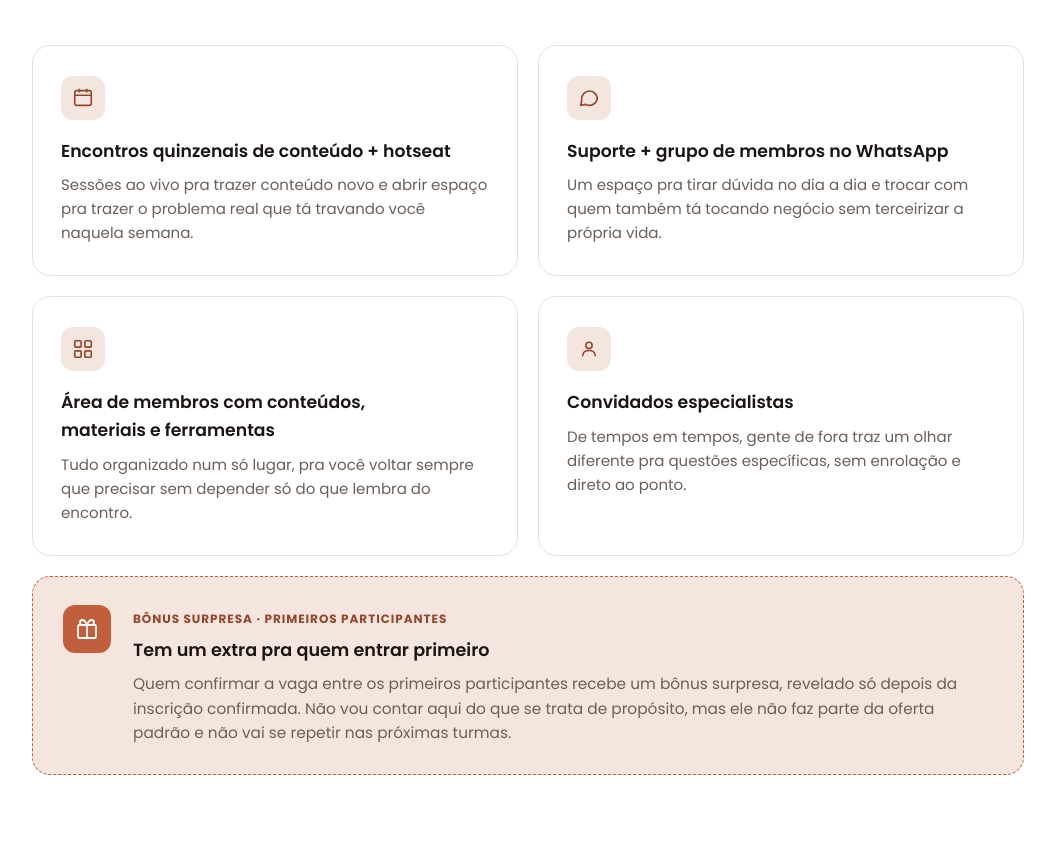
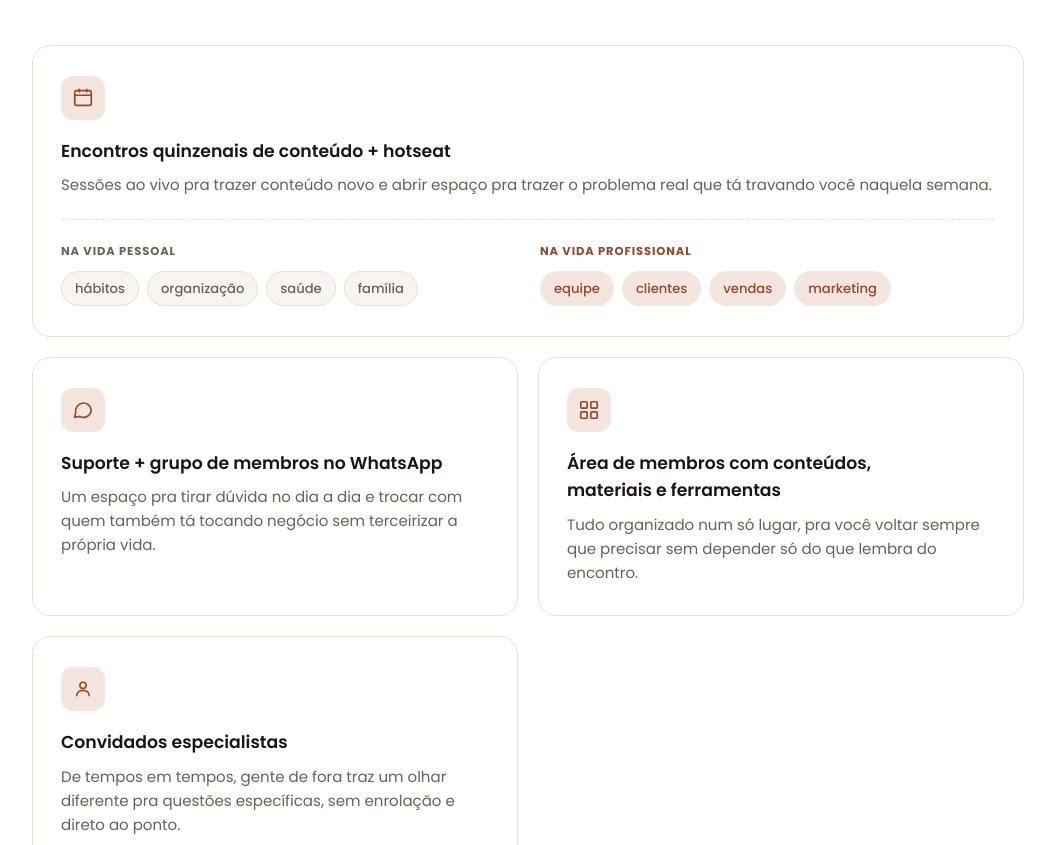
Before and after one commit to fredcandiotapro-byte/mentoria-worklife, a plain HTML site: page index.html in a window 1280 px wide. Shown: the part 1903-2748 px from the top of the page, without its empty margins (112-1167 px from the left). Drawn offline with Linux system fonts and the light colour scheme.

Commit message:
Add personal/professional discussion topics to meetings card
Co-Authored-By: Claude Sonnet 5 <noreply@anthropic.com>

```diff
--- a/index.html
+++ b/index.html
@@ -273,6 +273,44 @@
     color:var(--ink-soft);
   }
 
+  .card-featured{grid-column:1 / -1;}
+
+  .topics{
+    margin-top:22px;
+    padding-top:22px;
+    border-top:1px dashed var(--line);
+    display:grid;
+    grid-template-columns:1fr 1fr;
+    gap:24px;
+  }
+  .topics-label{
+    display:block;
+    font-size:11.5px;
+    font-weight:700;
+    letter-spacing:0.08em;
+    text-transform:uppercase;
+    margin-bottom:10px;
+  }
+  .topics-col.is-pessoal .topics-label{color:var(--ink-soft);}
+  .topics-col.is-profissional .topics-label{color:var(--accent-deep);}
+  .topics-tags{
+    display:flex;
+    flex-wrap:wrap;
+    gap:8px;
+    list-style:none;
+    margin:0;
+    padding:0;
+  }
+  .topics-tags li{
+    font-size:0.82rem;
+    font-weight:500;
+    padding:6px 13px;
+    border-radius:999px;
+    border:1px solid var(--line);
+  }
+  .is-pessoal .topics-tags li{background:var(--surface);color:var(--ink-soft);}
+  .is-profissional .topics-tags li{background:var(--accent-tint);color:var(--accent-deep);border-color:transparent;}
+
   .bonus{
     margin-top:20px;
     display:flex;
@@ -431,6 +469,7 @@
     .porque-diagram svg{max-width:260px;}
     .para-quem .wrap{grid-template-columns:1fr;}
     .cards{grid-template-columns:1fr;}
+    .topics{grid-template-columns:1fr;gap:20px;}
     .entregaveis-head{align-items:flex-start;}
     .meta-pill{border-radius:16px;align-items:flex-start;}
     .bonus{flex-direction:column;}
@@ -547,12 +586,32 @@
       </span>
     </div>
     <div class="cards" data-reveal>
-      <div class="card">
+      <div class="card card-featured">
         <div class="card-icon">
           <svg viewBox="0 0 24 24" fill="none" stroke="currentColor" stroke-width="1.8"><rect x="3" y="4" width="18" height="16" rx="2"/><path d="M3 9h18M8 2v4M16 2v4"/></svg>
         </div>
         <h3>Encontros quinzenais de conteúdo + hotseat</h3>
         <p>Sessões ao vivo pra trazer conteúdo novo e abrir espaço pra trazer o problema real que tá travando você naquela semana.</p>
+        <div class="topics">
+          <div class="topics-col is-pessoal">
+            <span class="topics-label">Na vida pessoal</span>
+            <ul class="topics-tags">
+              <li>hábitos</li>
+              <li>organização</li>
+              <li>saúde</li>
+              <li>família</li>
+            </ul>
+          </div>
+          <div class="topics-col is-profissional">
+            <span class="topics-label">Na vida profissional</span>
+            <ul class="topics-tags">
+              <li>equipe</li>
+              <li>clientes</li>
+              <li>vendas</li>
+              <li>marketing</li>
+            </ul>
+          </div>
+        </div>
       </div>
       <div class="card">
         <div class="card-icon">
```
